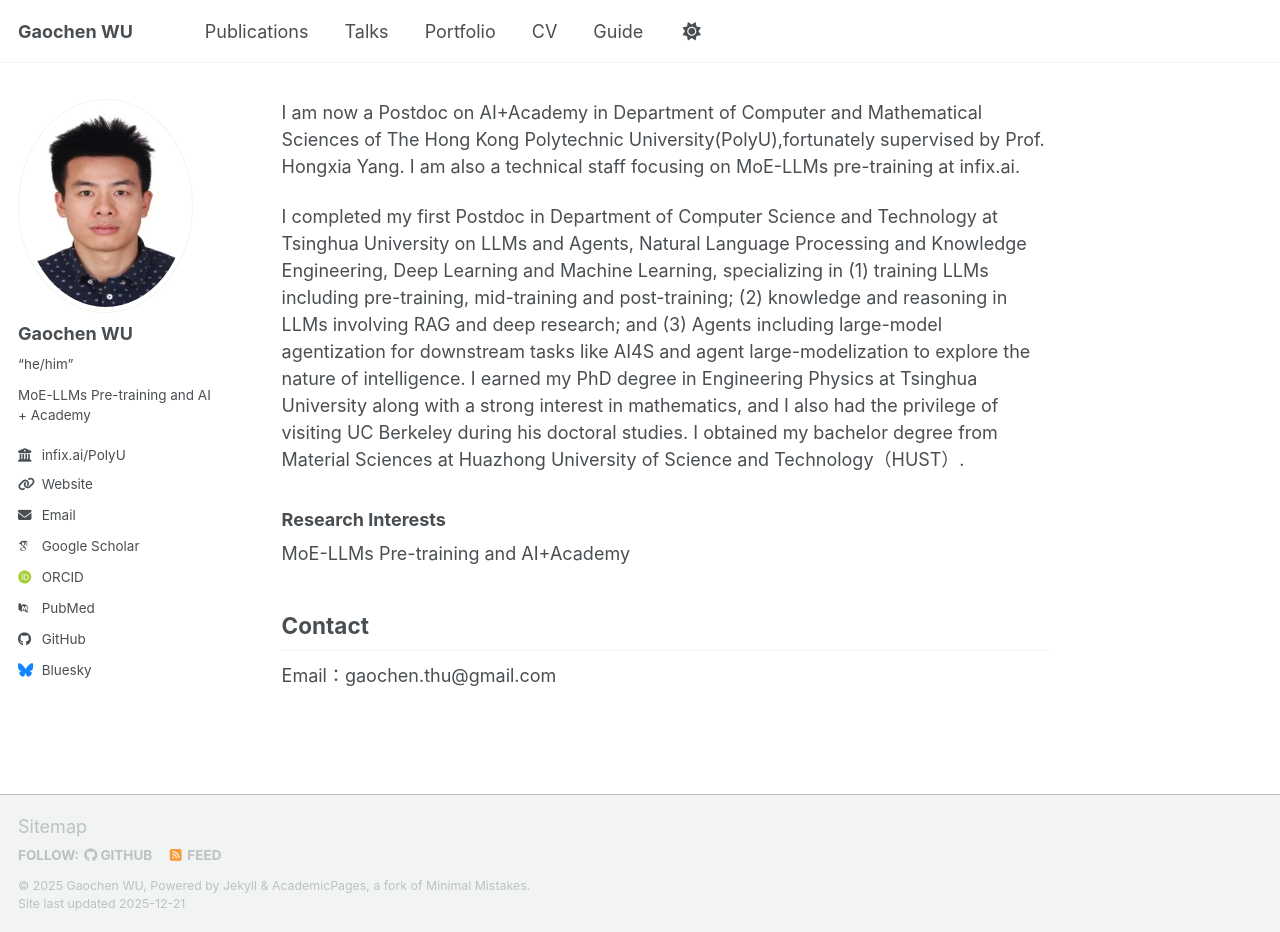
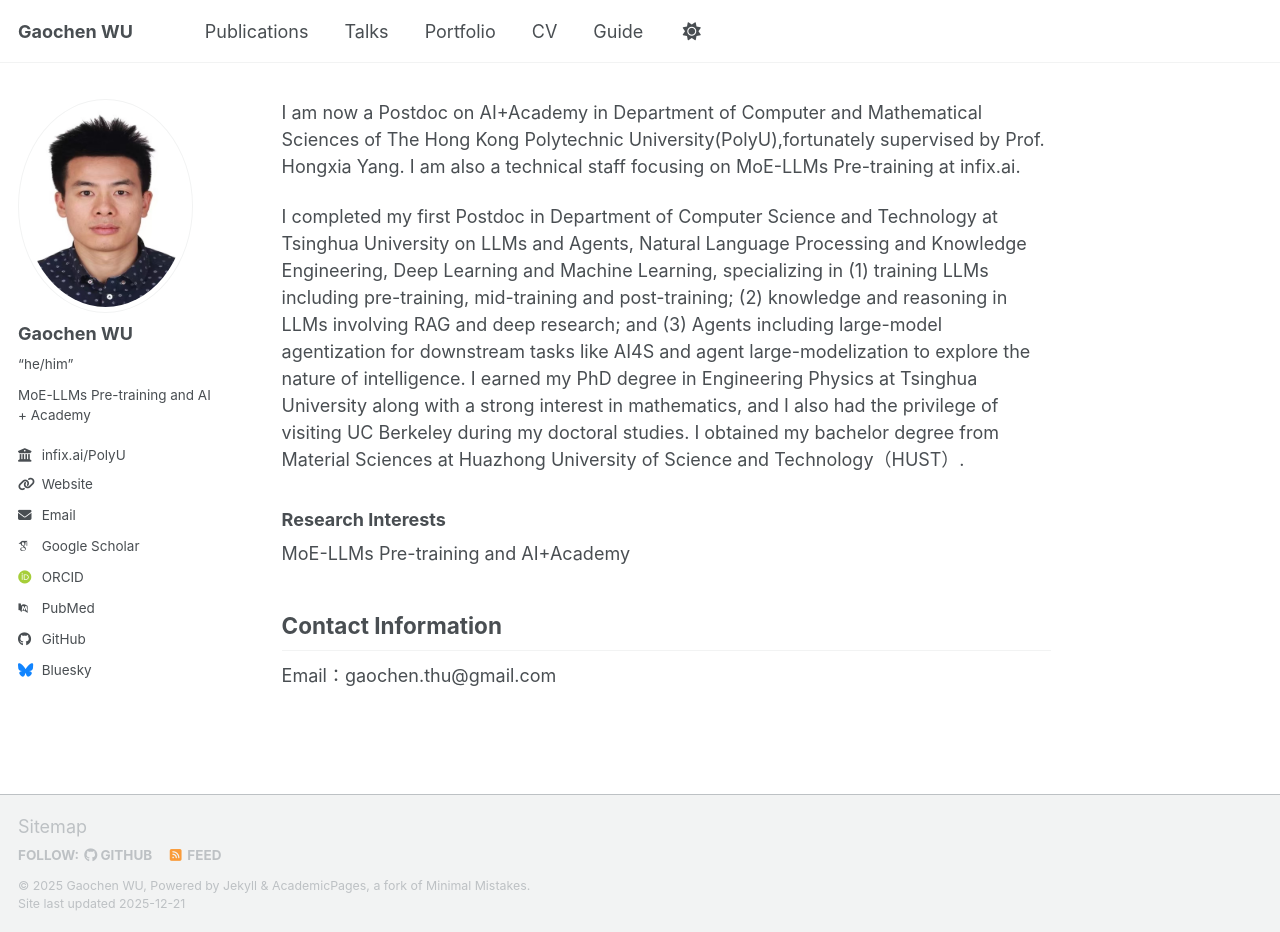
Before and after one commit to wgc20/wgc20.github.io, a Jekyll site: the page built from _pages/about.md, in a window 1280 px wide and 932 px high. Built offline with Jekyll 4.4.1, drawn with Linux system fonts in a browser that asks for light colours; some web fonts are replaced; a script bundle is joined from its source files by our own code; library files that are not in the unit come from our copies.

Commit message:
Update about.md

```diff
--- a/_pages/about.md
+++ b/_pages/about.md
@@ -8,15 +8,14 @@
 ---
 
 
+I am now a Postdoc on AI+Academy in Department of Computer and Mathematical Sciences of The Hong Kong Polytechnic University(PolyU),fortunately supervised by Prof. Hongxia Yang. I am also a technical staff focusing on MoE-LLMs Pre-training at infix.ai.
 
-I am now a Postdoc on AI+Academy in Department of Computer and Mathematical Sciences of The Hong Kong Polytechnic University(PolyU),fortunately supervised by Prof. Hongxia Yang. I am also a technical staff focusing on MoE-LLMs pre-training at infix.ai.
-
-I completed my first Postdoc in Department of Computer Science and Technology at Tsinghua University on LLMs and Agents, Natural Language Processing and Knowledge Engineering, Deep Learning and Machine Learning, specializing in (1) training LLMs including pre-training, mid-training and post-training; (2) knowledge and reasoning in LLMs involving RAG and deep research; and (3) Agents including large-model agentization for downstream tasks like AI4S and agent large-modelization to explore the nature of intelligence. I earned my PhD degree in Engineering Physics at Tsinghua University along with a strong interest in mathematics, and I also had the privilege of visiting UC Berkeley during his doctoral studies. I obtained my bachelor degree from Material Sciences at Huazhong University of Science and Technology（HUST）.
+I completed my first Postdoc in Department of Computer Science and Technology at Tsinghua University on LLMs and Agents, Natural Language Processing and Knowledge Engineering, Deep Learning and Machine Learning, specializing in (1) training LLMs including pre-training, mid-training and post-training; (2) knowledge and reasoning in LLMs involving RAG and deep research; and (3) Agents including large-model agentization for downstream tasks like AI4S and agent large-modelization to explore the nature of intelligence. I earned my PhD degree in Engineering Physics at Tsinghua University along with a strong interest in mathematics, and I also had the privilege of visiting UC Berkeley during my doctoral studies. I obtained my bachelor degree from Material Sciences at Huazhong University of Science and Technology（HUST）.
 
 ### Research Interests
 
 MoE-LLMs Pre-training and AI+Academy
 
-## Contact
+## Contact Information
 
 Email：gaochen.thu@gmail.com
```
